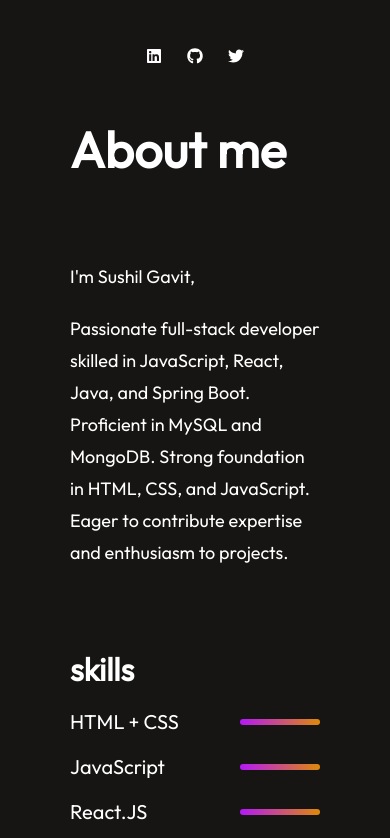
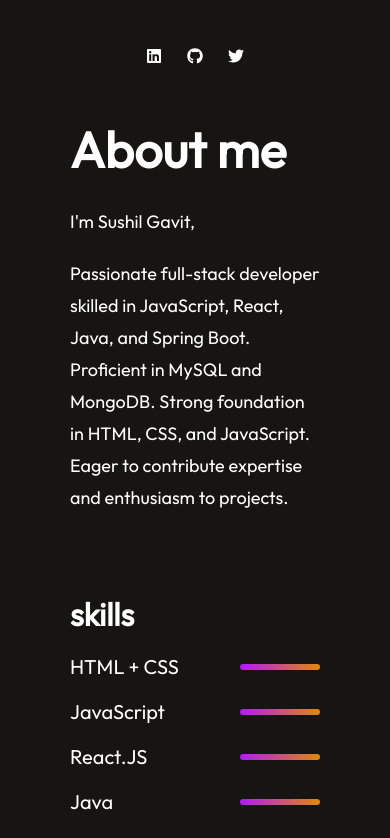
Before and after one commit to Sushilgavit/personal_portfolio, a React (Vite) app: page / in a window 390 px wide. Shown: the part 725-1563 px from the top of the page. Built offline with nearby package versions, Linux system fonts and the light colour scheme.

Commit message:
responsive update

```diff
--- a/src/Components/About/About.css
+++ b/src/Components/About/About.css
@@ -63,9 +63,9 @@
     transition: 0.3s;
 }
 
-@media(max-width:768px) {
+@media(max-width:1080px) {
     .about {
-        gap: 80px;
+        gap: 25px;
         margin: 50px 70px;
         align-items: start;
     }
--- a/src/Components/Hero/Hero.css
+++ b/src/Components/Hero/Hero.css
@@ -83,7 +83,7 @@
 
 }
 
-@media(max-width:768px) {
+@media(max-width:1080px) {
     .hero img {
         margin-top: 120px;
         width: 260px;
--- a/src/Components/Navbar/Navbar.css
+++ b/src/Components/Navbar/Navbar.css
@@ -54,7 +54,7 @@
     display: none;
 }
 
-@media (max-width:768px) {
+@media (max-width:1080px) {
     .navbar{
          margin: 20px 50px;
     }
--- a/src/Components/Projects/Projects.css
+++ b/src/Components/Projects/Projects.css
@@ -50,7 +50,7 @@
     transition: 0.3s;
 }
 
-@media(max-width:768px)
+@media(max-width:1080px)
 {
     .projects{
       gap: 50px;
```
